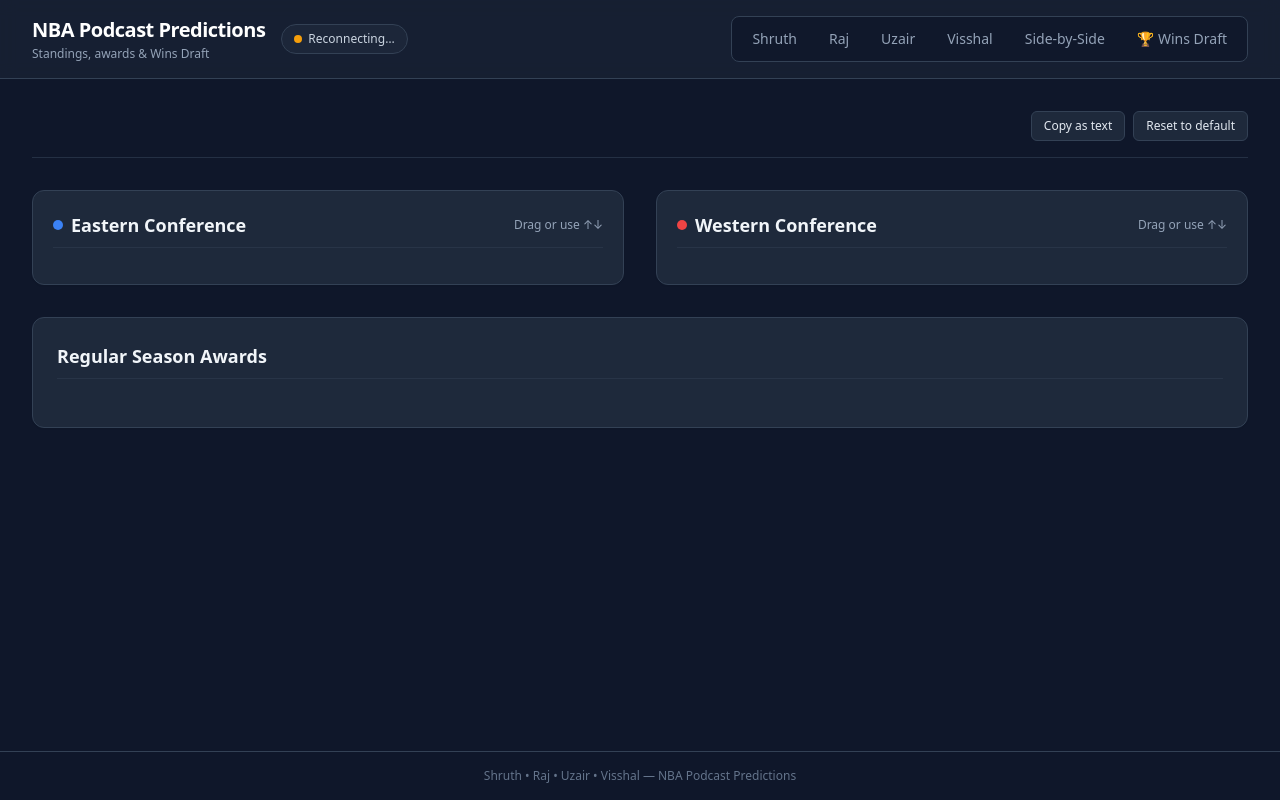
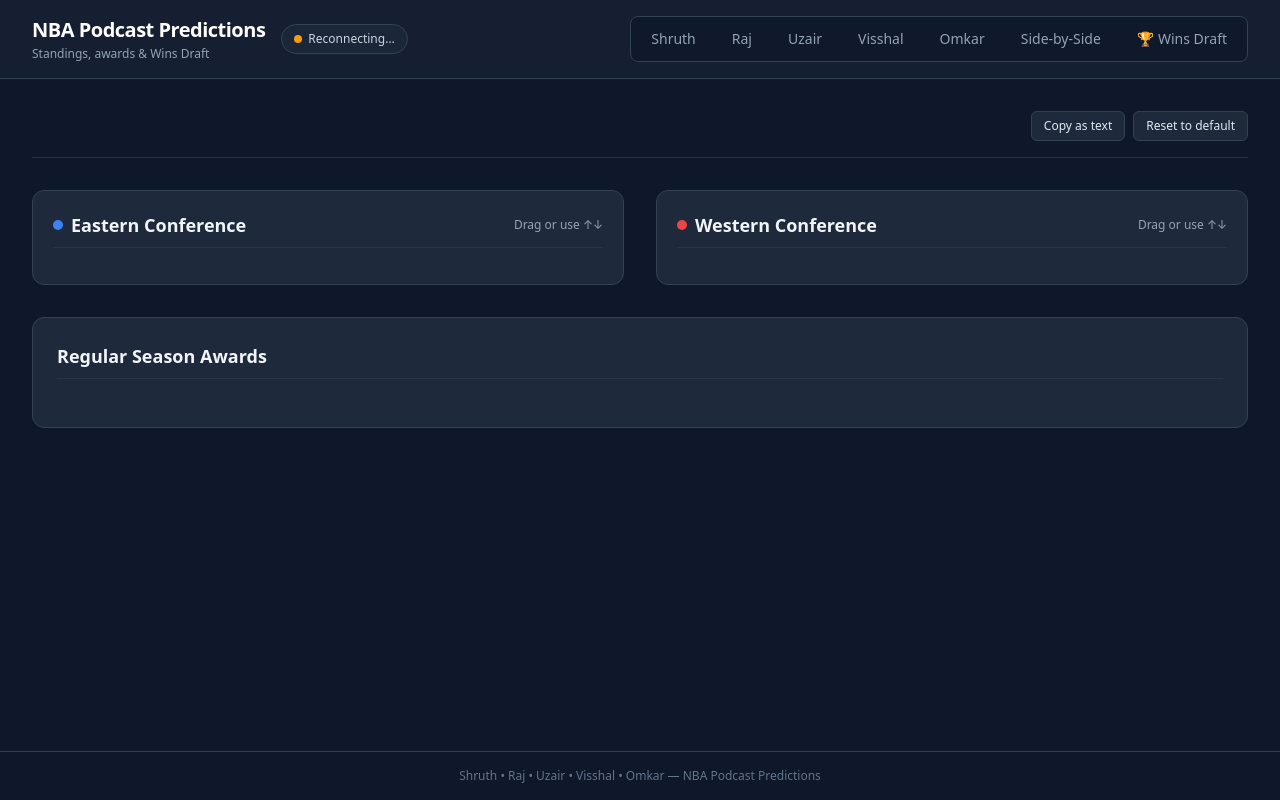
Before and after one commit to GitGitUz/NBA-Pod-App, a website: page public/index.html in a window 1280 px wide. Drawn offline with nearby package versions, Linux system fonts and the light colour scheme.

Commit message:
Add Omkar to live participant views

```diff
--- a/public/index.html
+++ b/public/index.html
@@ -37,11 +37,12 @@
                 <span id="statusText" class="text-slate-300">Connecting…</span>
             </div>
         </div>
-        <nav class="flex bg-slate-900/80 p-1 rounded-lg border border-cardBorder overflow-x-auto text-sm font-medium" id="tabNav">
+        <nav class="flex flex-wrap gap-1 bg-slate-900/80 p-1 rounded-lg border border-cardBorder text-sm font-medium" id="tabNav">
             <button data-act="tab" data-tab="Shruth" class="tab-btn px-4 py-2 rounded-md transition-colors text-slate-400 hover:text-white">Shruth</button>
             <button data-act="tab" data-tab="Raj" class="tab-btn px-4 py-2 rounded-md transition-colors text-slate-400 hover:text-white">Raj</button>
             <button data-act="tab" data-tab="Uzair" class="tab-btn px-4 py-2 rounded-md transition-colors text-slate-400 hover:text-white">Uzair</button>
             <button data-act="tab" data-tab="Visshal" class="tab-btn px-4 py-2 rounded-md transition-colors text-slate-400 hover:text-white">Visshal</button>
+            <button data-act="tab" data-tab="Omkar" class="tab-btn px-4 py-2 rounded-md transition-colors text-slate-400 hover:text-white">Omkar</button>
             <button data-act="tab" data-tab="comparison" class="tab-btn px-4 py-2 rounded-md transition-colors text-slate-400 hover:text-white whitespace-nowrap">Side-by-Side</button>
             <button data-act="tab" data-tab="draft" class="tab-btn px-4 py-2 rounded-md transition-colors text-slate-400 hover:text-white whitespace-nowrap">🏆 Wins Draft</button>
         </nav>
@@ -98,14 +99,14 @@
             <div class="bg-cardBg border border-cardBorder rounded-xl p-5 shadow-sm overflow-x-auto">
                 <h3 class="font-semibold text-lg text-slate-100 mb-4 flex items-center gap-2"><span class="w-2.5 h-2.5 rounded-full bg-blue-500"></span>Eastern Conference Standings</h3>
                 <table class="w-full text-sm text-left text-slate-300 min-w-[600px]">
-                    <thead class="text-xs text-slate-400 uppercase bg-slate-900/60 border-b border-cardBorder"><tr><th class="py-3 px-3 w-12 text-center">Seed</th><th class="py-3 px-4">Shruth</th><th class="py-3 px-4">Raj</th><th class="py-3 px-4">Uzair</th><th class="py-3 px-4">Visshal</th></tr></thead>
+                    <thead class="text-xs text-slate-400 uppercase bg-slate-900/60 border-b border-cardBorder"><tr><th class="py-3 px-3 w-12 text-center">Seed</th><th class="py-3 px-4">Shruth</th><th class="py-3 px-4">Raj</th><th class="py-3 px-4">Uzair</th><th class="py-3 px-4">Visshal</th><th class="py-3 px-4">Omkar</th></tr></thead>
                     <tbody id="compEastTable" class="divide-y divide-cardBorder/40"></tbody>
                 </table>
             </div>
             <div class="bg-cardBg border border-cardBorder rounded-xl p-5 shadow-sm overflow-x-auto">
                 <h3 class="font-semibold text-lg text-slate-100 mb-4 flex items-center gap-2"><span class="w-2.5 h-2.5 rounded-full bg-red-500"></span>Western Conference Standings</h3>
                 <table class="w-full text-sm text-left text-slate-300 min-w-[600px]">
-                    <thead class="text-xs text-slate-400 uppercase bg-slate-900/60 border-b border-cardBorder"><tr><th class="py-3 px-3 w-12 text-center">Seed</th><th class="py-3 px-4">Shruth</th><th class="py-3 px-4">Raj</th><th class="py-3 px-4">Uzair</th><th class="py-3 px-4">Visshal</th></tr></thead>
+                    <thead class="text-xs text-slate-400 uppercase bg-slate-900/60 border-b border-cardBorder"><tr><th class="py-3 px-3 w-12 text-center">Seed</th><th class="py-3 px-4">Shruth</th><th class="py-3 px-4">Raj</th><th class="py-3 px-4">Uzair</th><th class="py-3 px-4">Visshal</th><th class="py-3 px-4">Omkar</th></tr></thead>
                     <tbody id="compWestTable" class="divide-y divide-cardBorder/40"></tbody>
                 </table>
             </div>
@@ -118,7 +119,7 @@
         <div id="comparisonAwards" class="hidden bg-cardBg border border-cardBorder rounded-xl p-5 shadow-sm overflow-x-auto">
             <h3 class="font-semibold text-lg text-slate-100 mb-4">Season Awards Comparison</h3>
             <table class="w-full text-sm text-left text-slate-300 min-w-[600px]">
-                <thead class="text-xs text-slate-400 uppercase bg-slate-900/60 border-b border-cardBorder"><tr><th class="py-3 px-4 w-48">Award</th><th class="py-3 px-4">Shruth</th><th class="py-3 px-4">Raj</th><th class="py-3 px-4">Uzair</th><th class="py-3 px-4">Visshal</th></tr></thead>
+                <thead class="text-xs text-slate-400 uppercase bg-slate-900/60 border-b border-cardBorder"><tr><th class="py-3 px-4 w-48">Award</th><th class="py-3 px-4">Shruth</th><th class="py-3 px-4">Raj</th><th class="py-3 px-4">Uzair</th><th class="py-3 px-4">Visshal</th><th class="py-3 px-4">Omkar</th></tr></thead>
                 <tbody id="compAwardsTable" class="divide-y divide-cardBorder/40"></tbody>
             </table>
         </div>
@@ -172,13 +173,13 @@
 </main>
 
 <footer class="border-t border-cardBorder py-4 text-center text-xs text-slate-500">
-    Shruth • Raj • Uzair • Visshal — NBA Podcast Predictions
+    Shruth • Raj • Uzair • Visshal • Omkar — NBA Podcast Predictions
 </footer>
 
 <script>
 (() => {
 'use strict';
-const HOSTS = ['Shruth', 'Raj', 'Uzair', 'Visshal'];
+const HOSTS = ['Shruth', 'Raj', 'Uzair', 'Visshal', 'Omkar'];
 const EAST = ['Atlanta Hawks','Boston Celtics','Brooklyn Nets','Charlotte Hornets','Chicago Bulls','Cleveland Cavaliers','Detroit Pistons','Indiana Pacers','Miami Heat','Milwaukee Bucks','New York Knicks','Orlando Magic','Philadelphia 76ers','Toronto Raptors','Washington Wizards'];
 const WEST = ['Dallas Mavericks','Denver Nuggets','Golden State Warriors','Houston Rockets','LA Clippers','Los Angeles Lakers','Memphis Grizzlies','Minnesota Timberwolves','New Orleans Pelicans','Oklahoma City Thunder','Phoenix Suns','Portland Trail Blazers','Sacramento Kings','San Antonio Spurs','Utah Jazz'];
 const AWARDS = [
```
